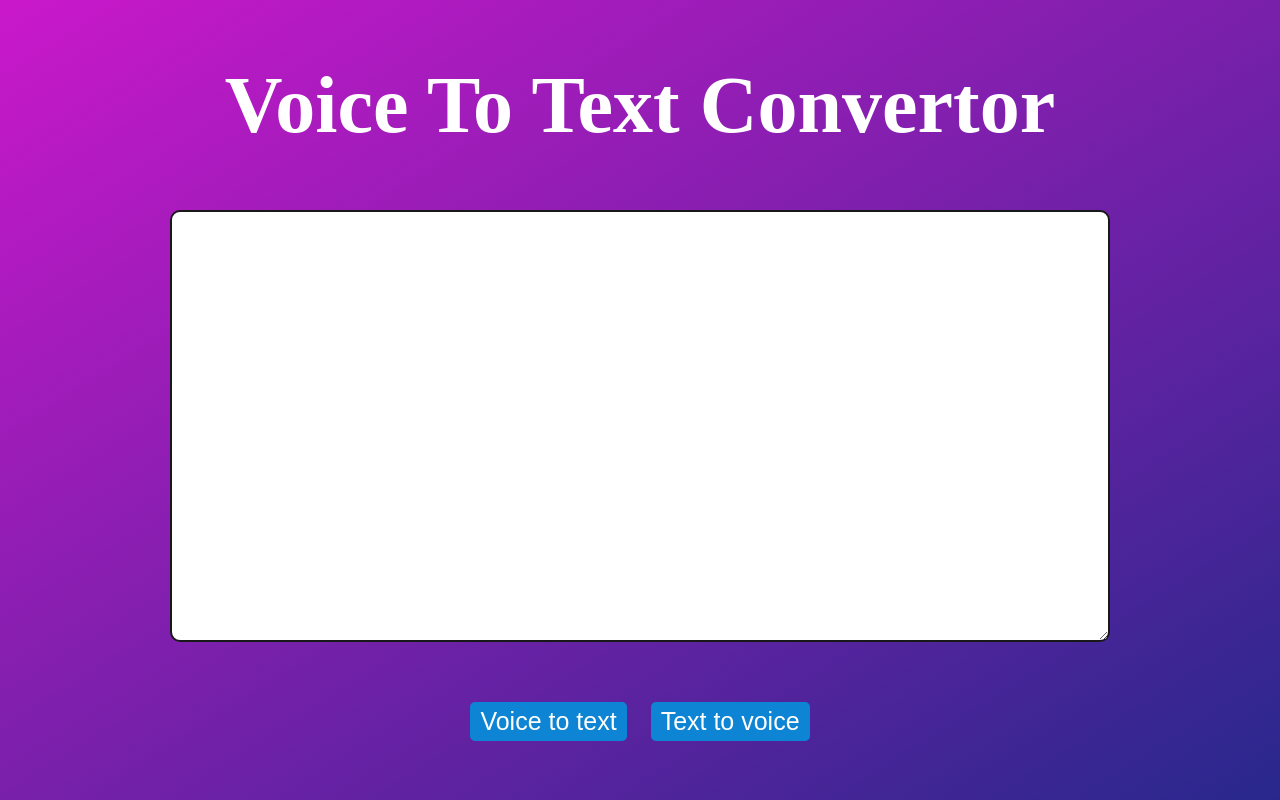
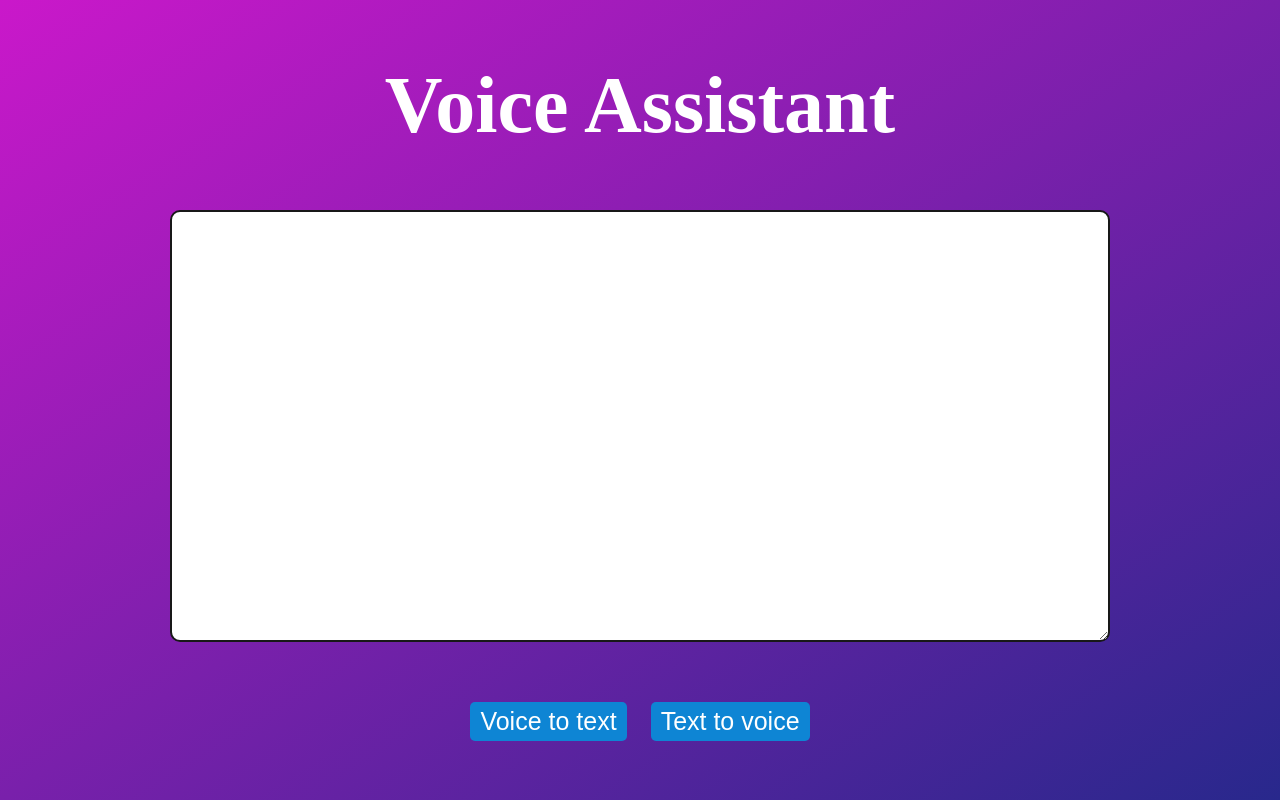
Before and after one commit to Kartik2778/Voice-to-text-And-Text-to-voice, a plain HTML site: page index.html in a window 1280 px wide. Drawn offline with Linux system fonts and the light colour scheme.

Commit message:
Update index.html

```diff
--- a/index.html
+++ b/index.html
@@ -8,7 +8,7 @@
 </head>
 <body>
     <div class="container">
-        <h1 id = "heading">Voice To Text Convertor</h1>
+        <h1 id = "heading">Voice Assistant</h1>
         <textarea id="text-area" cols="50" rows="12"></textarea>
         <div>
             <button class = "btn" id = "voice-to-text">Voice to text</button>
```
